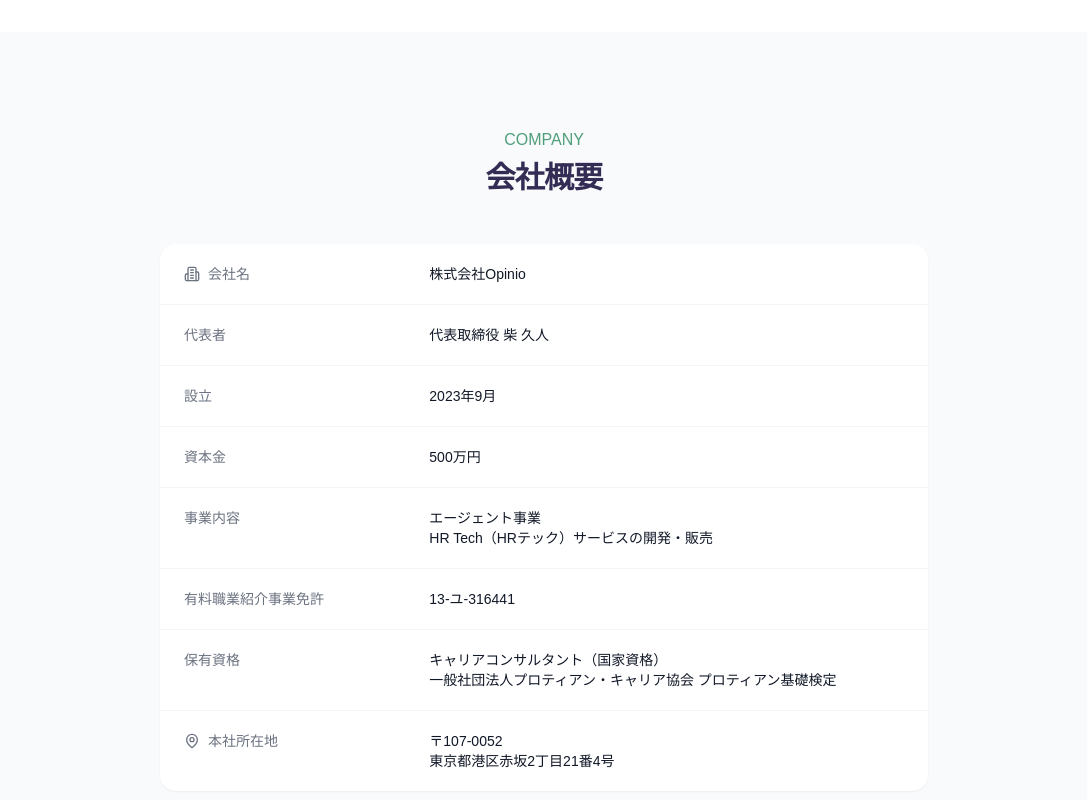
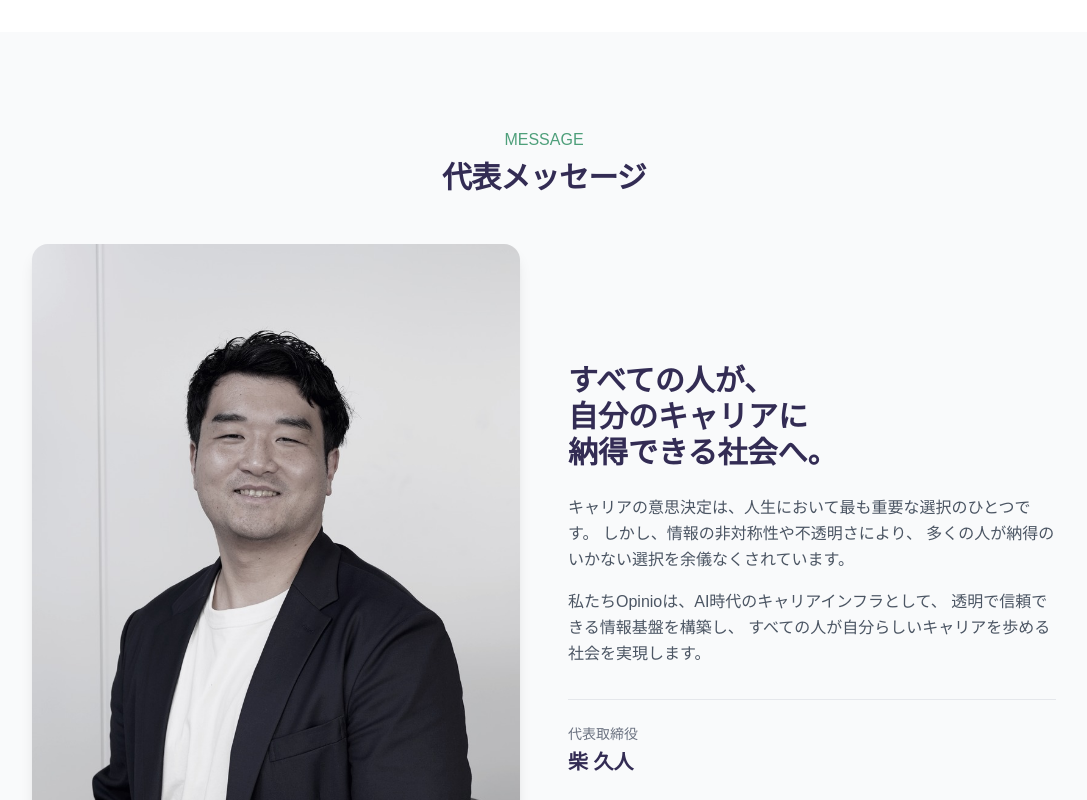
Before and after one commit to hshiba-oss/opinio-corp, a Next.js app: page /about in a window 1280 px wide. Shown: the part 1540-2340 px from the top of the page, without its empty margins (96-1183 px from the left). Built offline with nearby package versions, Linux system fonts and the light colour scheme.

Commit message:
代表者写真をaboutページに追加

```diff
--- a/src/app/about/page.tsx
+++ b/src/app/about/page.tsx
@@ -1,4 +1,5 @@
 import { Metadata } from 'next'
+import Image from 'next/image'
 import { Target, Lightbulb, Users, Award, Building2, MapPin } from 'lucide-react'
 
 export const metadata: Metadata = {
@@ -121,8 +122,56 @@ export default function AboutPage() {
         </div>
       </section>
 
+      {/* CEO Message */}
+      <section className="section-padding bg-gray-50">
+        <div className="section-container">
+          <div className="text-center mb-12">
+            <p className="text-accent-500 font-medium mb-2">MESSAGE</p>
+            <h2 className="heading-2 text-primary-800">代表メッセージ</h2>
+          </div>
+
+          <div className="grid lg:grid-cols-2 gap-12 items-center max-w-5xl mx-auto">
+            <div className="relative aspect-[3/4] rounded-2xl overflow-hidden shadow-lg">
+              <Image
+                src="/images/ceo-processed.jpg"
+                alt="代表取締役 柴 久人"
+                fill
+                className="object-cover"
+                sizes="(max-width: 1024px) 100vw, 50vw"
+                priority
+              />
+            </div>
+            <div>
+              <h3 className="text-2xl md:text-3xl font-bold text-primary-800 mb-6 leading-tight">
+                すべての人が、
+                <br />
+                自分のキャリアに
+                <br />
+                納得できる社会へ。
+              </h3>
+              <div className="space-y-4 text-gray-600 leading-relaxed">
+                <p>
+                  キャリアの意思決定は、人生において最も重要な選択のひとつです。
+                  しかし、情報の非対称性や不透明さにより、
+                  多くの人が納得のいかない選択を余儀なくされています。
+                </p>
+                <p>
+                  私たちOpinioは、AI時代のキャリアインフラとして、
+                  透明で信頼できる情報基盤を構築し、
+                  すべての人が自分らしいキャリアを歩める社会を実現します。
+                </p>
+              </div>
+              <div className="mt-8 pt-6 border-t border-gray-200">
+                <p className="text-sm text-gray-500 mb-1">代表取締役</p>
+                <p className="text-xl font-bold text-primary-800">柴 久人</p>
+              </div>
+            </div>
+          </div>
+        </div>
+      </section>
+
       {/* Company Overview */}
-      <section className="section-padding bg-gray-50">
+      <section className="section-padding">
         <div className="section-container">
           <div className="text-center mb-12">
             <p className="text-accent-500 font-medium mb-2">COMPANY</p>
```
Also changed, not shown: public/images/ceo-processed.jpg (added).
